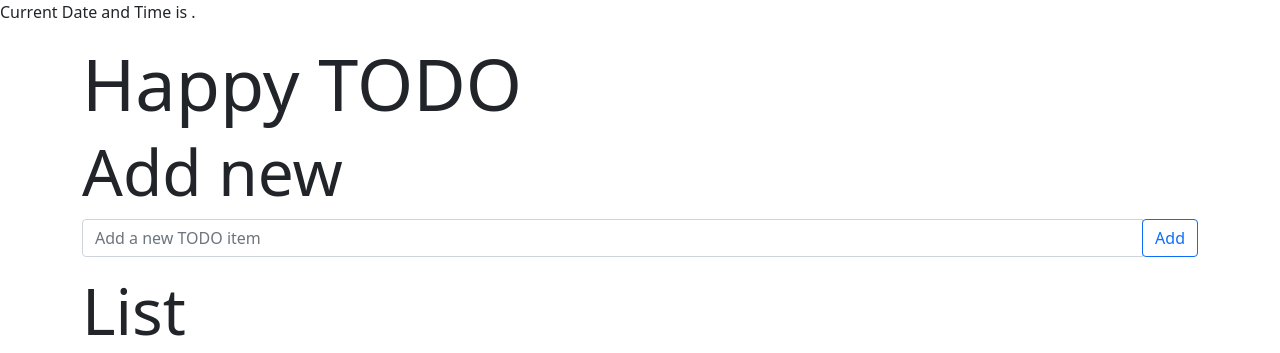
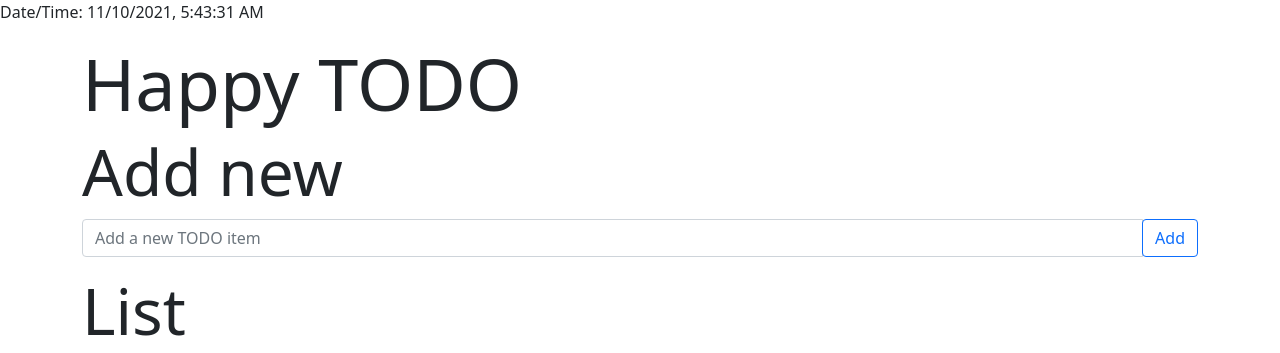
Before and after one commit to BlueSocksFFF/CS321-Project-3, a Flask app: page / in a window 1280 px wide. Shown: the top 353 px of the page. Run offline with Flask 2, Linux system fonts and the light colour scheme; data comes from the database, SQL or seed files in the repository.

Commit message:
add date time 2

```diff
--- a/templates/base.html
+++ b/templates/base.html
@@ -11,8 +11,12 @@
     </script>
 </head>
     <body>
-    <p>Current Date and Time is <span id='date-time'></span>.</p>
+        <p>Date/Time: <span id="datetime"></span></p>
 
+        <script>
+        var dt = new Date();
+        document.getElementById("datetime").innerHTML = dt.toLocaleString();
+        </script>
     <div class="container">
         <h2 class="display-2"> Happy TODO</h2>
         <h3 class="display-3"> Add new</h3>
```
